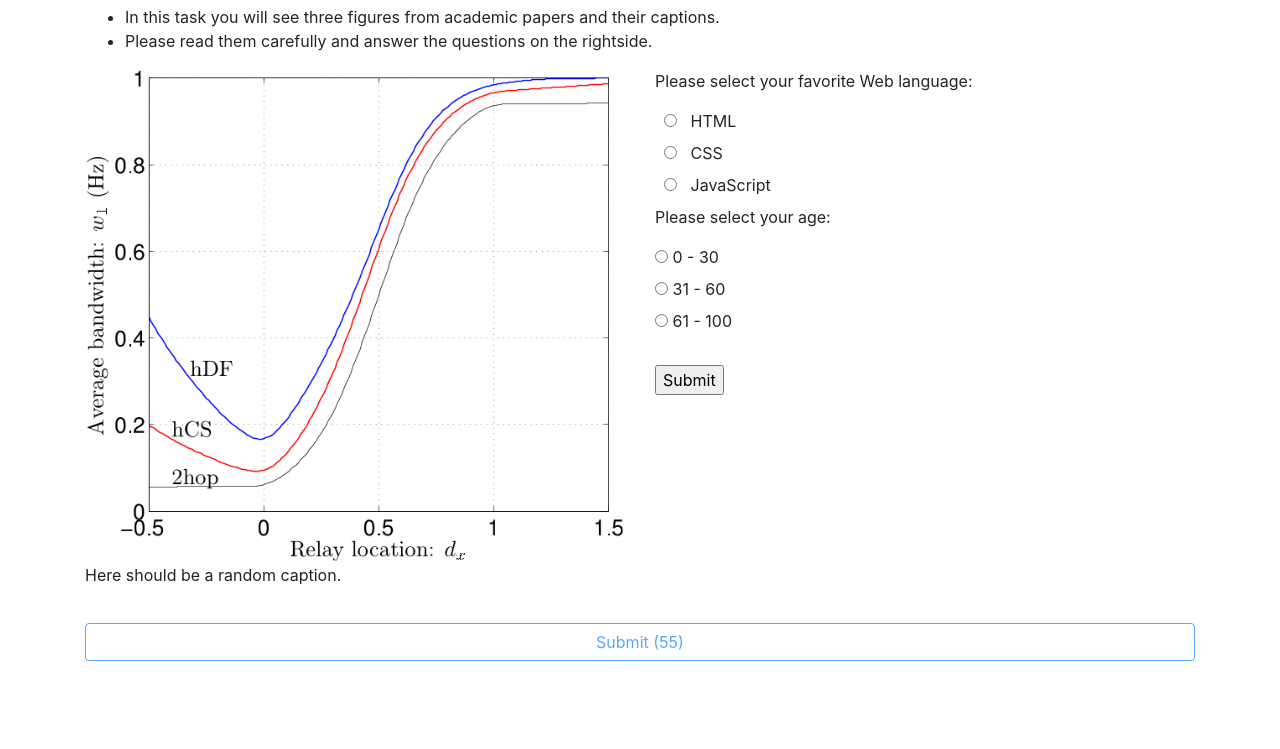
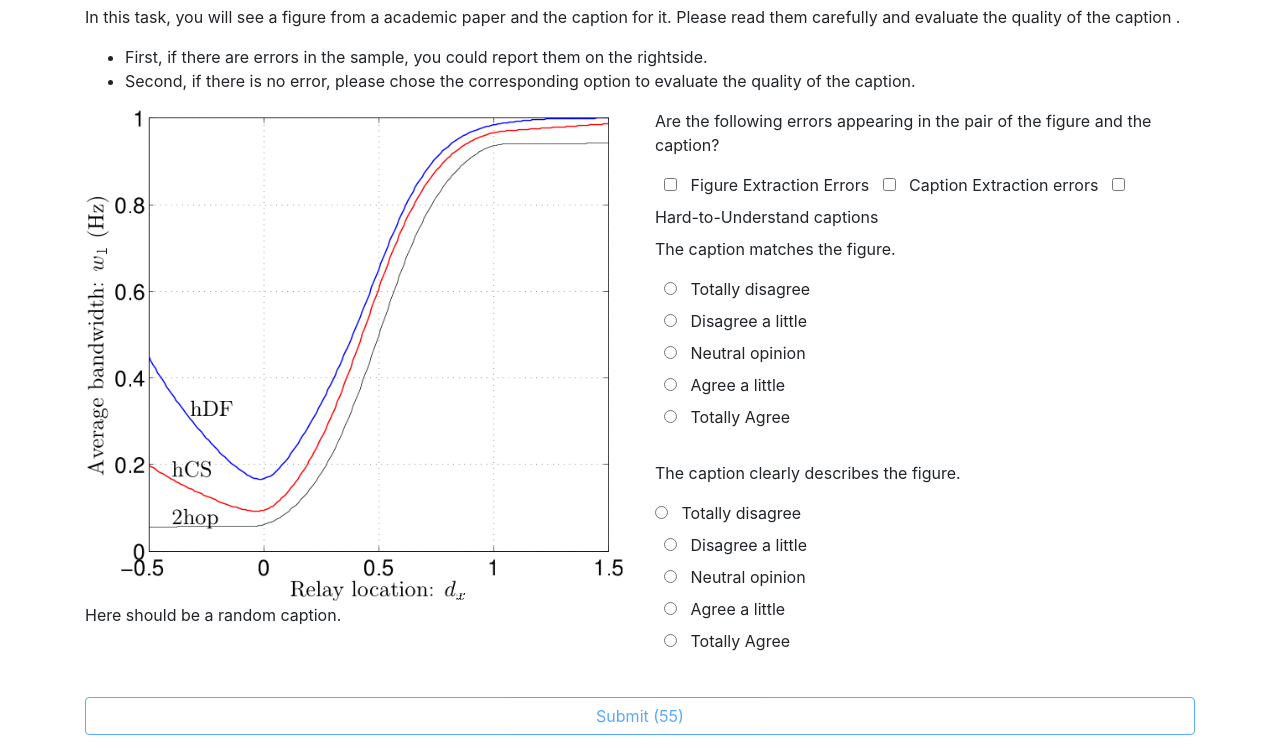
Before and after one commit to suyang98/ISTAssign2, a plain HTML site: page index.html in a window 1280 px wide. Shown: the part 51-800 px from the top of the page. Drawn offline with nearby package versions, Linux system fonts and the light colour scheme.

Commit message:
Update index.html

```diff
--- a/index.html
+++ b/index.html
@@ -80,11 +80,11 @@
             <div class="row">
                 <div class="col-12">
                     <h1> Instruction </h1>
-                    <ul>
-                        <li> In this task you will see three figures from academic papers and their captions.</li>
-
-                        <li> Please read them carefully and <span class="underline"></span>answer the questions on the rightside</span>. </li>
-                    </ul>
+                        <p> In this task, you will see a figure from a academic paper and the caption for it. Please read them carefully and evaluate the quality of the <span class="highlight"></span> caption </span> . </p>
+                        <ul>
+                            <li>  First, if there are errors in the sample, you could report them on the rightside. </li>
+                            <li>  Second, if there is no error, please chose the corresponding option to evaluate the quality of the caption. </li>
+                        </ul>
                 </div>
             </div>
 
@@ -95,25 +95,42 @@
 
                 </div>
                 <div class="col-6">
-                    <form action="/action_page.php">
-                        <p>Please select your favorite Web language:</p>
-                        <input type="radio" id="html" name="fav_language" value="HTML">
-                        <label for="html">HTML</label><br>
-                        <input type="radio" id="css" name="fav_language" value="CSS">
-                        <label for="css">CSS</label><br>
-                        <input type="radio" id="javascript" name="fav_language" value="JavaScript">
-                        <label for="javascript">JavaScript</label>
+                    <form action="/submit_error.php">
+                        <p>Are the following errors appearing in the pair of the figure and the caption? </p>
+                        <input type="checkbox" id="Figure-Extraction" name="error-group" value="Figure-Extraction">
+                        <label for="Figure-Extraction">Figure Extraction Errors</label>
+                        <input type="checkbox" id="Caption-Extraction" name="error-group" value="Caption-Extraction">
+                        <label for="Caption-Extraction">Caption Extraction errors</label>
+                        <input type="checkbox" id="Hard-to-Understand" name="error-group" value="Hard-to-Understand">
+                        <label for="Hard-to-Understand">Hard-to-Understand captions</label>
+                      </form>
+
+                    <form action="/quality.php">
+                        <p>The caption matches the figure. </p>
+                        <input type="radio" id="00" name="match-group" value="00">
+                        <label for="00">Totally disagree</label><br>
+                        <input type="radio" id="01" name="match-group" value="01">
+                        <label for="01">Disagree a little</label><br>
+                        <input type="radio" id="02" name="match-group" value="02">
+                        <label for="02">Neutral opinion</label><br>
+                        <input type="radio" id="03" name="match-group" value="03">
+                        <label for="03">Agree a little</label><br>
+                        <input type="radio" id="04" name="match-group" value="04">
+                        <label for="04">Totally Agree</label><br>
 
                         <br>
 
-                        <p>Please select your age:</p>
-                        <input type="radio" id="age1" name="age" value="30">
-                        <label for="age1">0 - 30</label><br>
-                        <input type="radio" id="age2" name="age" value="60">
-                        <label for="age2">31 - 60</label><br>
-                        <input type="radio" id="age3" name="age" value="100">
-                        <label for="age3">61 - 100</label><br><br>
-                        <input type="submit" value="Submit">
+                        <p>The caption clearly describes the figure.</p>
+                        <input type="radio" id="10" name="clear-group" value="10">
+                        <label for="10">Totally disagree</label><br>
+                        <input type="radio" id="11" name="clear-group" value="11">
+                        <label for="11">Disagree a little</label><br>
+                        <input type="radio" id="12" name="clear-group" value="12">
+                        <label for="12">Neutral opinion</label><br>
+                        <input type="radio" id="13" name="clear-group" value="13">
+                        <label for="13">Agree a little</label><br>
+                        <input type="radio" id="14" name="clear-group" value="14">
+                        <label for="14">Totally Agree</label><br>
                       </form>
 
                 </div>
```
